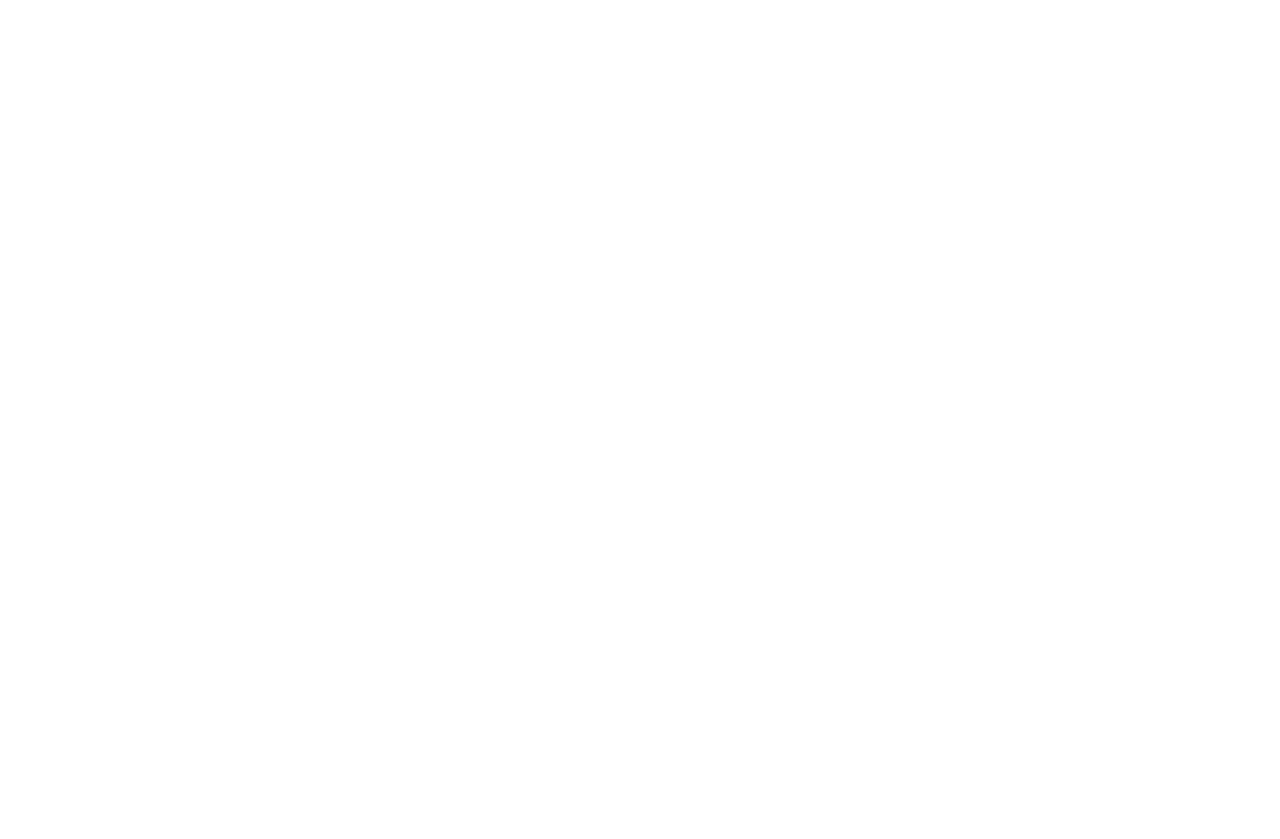
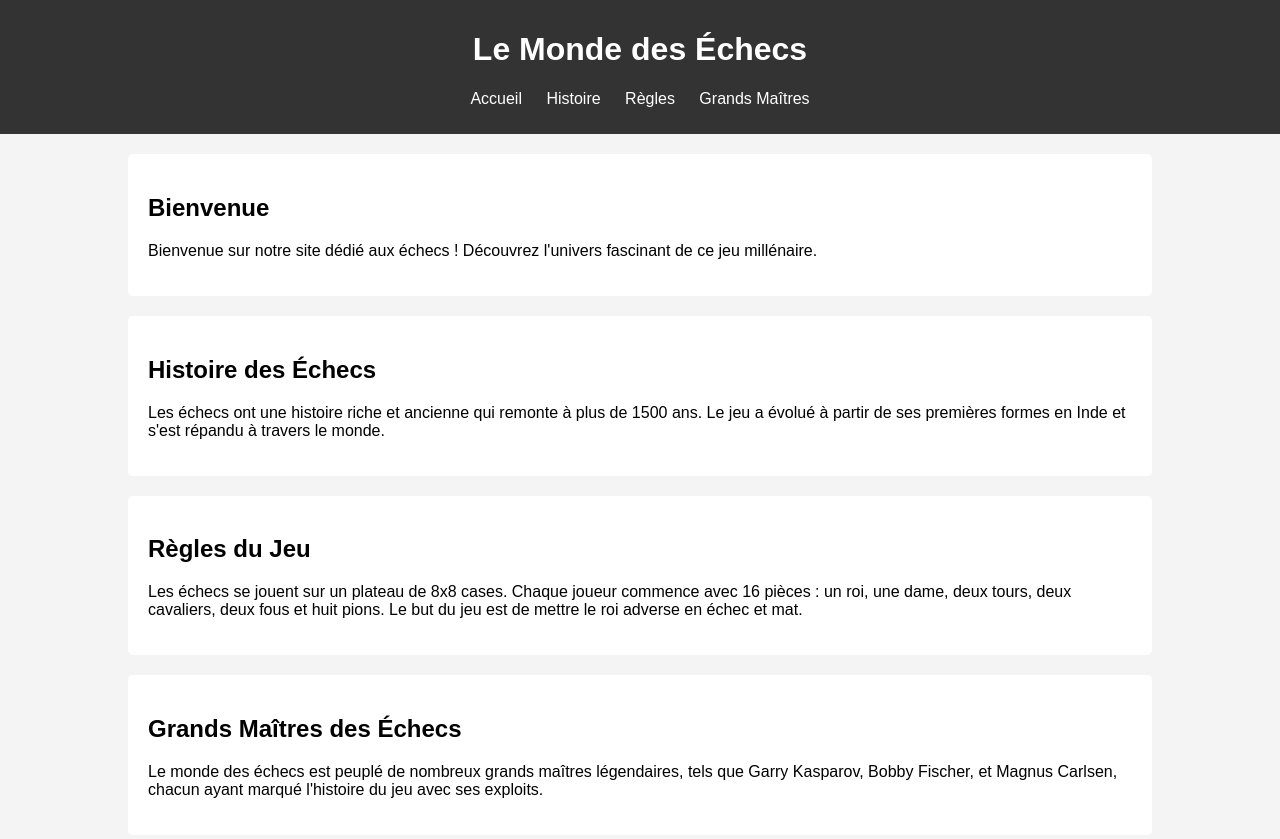
Before and after one commit to lopesfernandes72/lopesfernandes72.github.io, a plain HTML site: page index.html in a window 1280 px wide. Before the commit the page ends 800 px from the top, so only its background shows below. Drawn offline with Linux system fonts and the light colour scheme.

Commit message:
Add files via upload

```diff
--- a/index.html
+++ b/index.html
@@ -1,17 +1,92 @@
 <!DOCTYPE html>
-<!--
-To change this license header, choose License Headers in Project Properties.
-To change this template file, choose Tools | Templates
-and open the template in the editor.
--->
-<html>
+<html lang="fr">
 <head>
-        <title>Les échecs</title>
+    <link rel="stylesheet" href="Style.css">
     <meta charset="UTF-8">
     <meta name="viewport" content="width=device-width, initial-scale=1.0">
-        <link href="Style.css" rel="stylesheet" type="text/css">
+    <title>Le Monde des Échecs</title>
+    <style>
+        body {
+            font-family: Arial, sans-serif;
+            margin: 0;
+            padding: 0;
+            background-color: #f4f4f4;
+        }
+        header {
+            background-color: #333;
+            color: #fff;
+            padding: 10px 0;
+            text-align: center;
+        }
+        nav ul {
+            list-style: none;
+            padding: 0;
+        }
+        nav ul li {
+            display: inline;
+            margin: 0 10px;
+        }
+        nav ul li a {
+            color: #fff;
+            text-decoration: none;
+        }
+        .container {
+            width: 80%;
+            margin: auto;
+            overflow: hidden;
+        }
+        section {
+            margin: 20px 0;
+            padding: 20px;
+            background-color: #fff;
+            border-radius: 5px;
+        }
+        footer {
+            background-color: #333;
+            color: #fff;
+            text-align: center;
+            padding: 10px 0;
+            position: fixed;
+            bottom: 0;
+            width: 100%;
+        }
+    </style>
 </head>
 <body>
 
+<header>
+    <h1>Le Monde des Échecs</h1>
+    <nav>
+        <ul>
+            <li><a href="#welcome">Accueil</a></li>
+            <li><a href="#history">Histoire</a></li>
+            <li><a href="#rules">Règles</a></li>
+            <li><a href="#grandmasters">Grands Maîtres</a></li>
+        </ul>
+    </nav>
+</header>
+
+<div class="container">
+    <section id="welcome">
+        <h2>Bienvenue</h2>
+        <p>Bienvenue sur notre site dédié aux échecs ! Découvrez l'univers fascinant de ce jeu millénaire.</p>
+    </section>
+
+    <section id="history">
+        <h2>Histoire des Échecs</h2>
+        <p>Les échecs ont une histoire riche et ancienne qui remonte à plus de 1500 ans. Le jeu a évolué à partir de ses premières formes en Inde et s'est répandu à travers le monde.</p>
+    </section>
+
+    <section id="rules">
+        <h2>Règles du Jeu</h2>
+        <p>Les échecs se jouent sur un plateau de 8x8 cases. Chaque joueur commence avec 16 pièces : un roi, une dame, deux tours, deux cavaliers, deux fous et huit pions. Le but du jeu est de mettre le roi adverse en échec et mat.</p>
+    </section>
+
+    <section id="grandmasters">
+        <h2>Grands Maîtres des Échecs</h2>
+        <p>Le monde des échecs est peuplé de nombreux grands maîtres légendaires, tels que Garry Kasparov, Bobby Fischer, et Magnus Carlsen, chacun ayant marqué l'histoire du jeu avec ses exploits.</p>
+    </section>
+</div>
+
 </body>
 </html>
```
Lines whose indentation alone changed are shown as unchanged.
